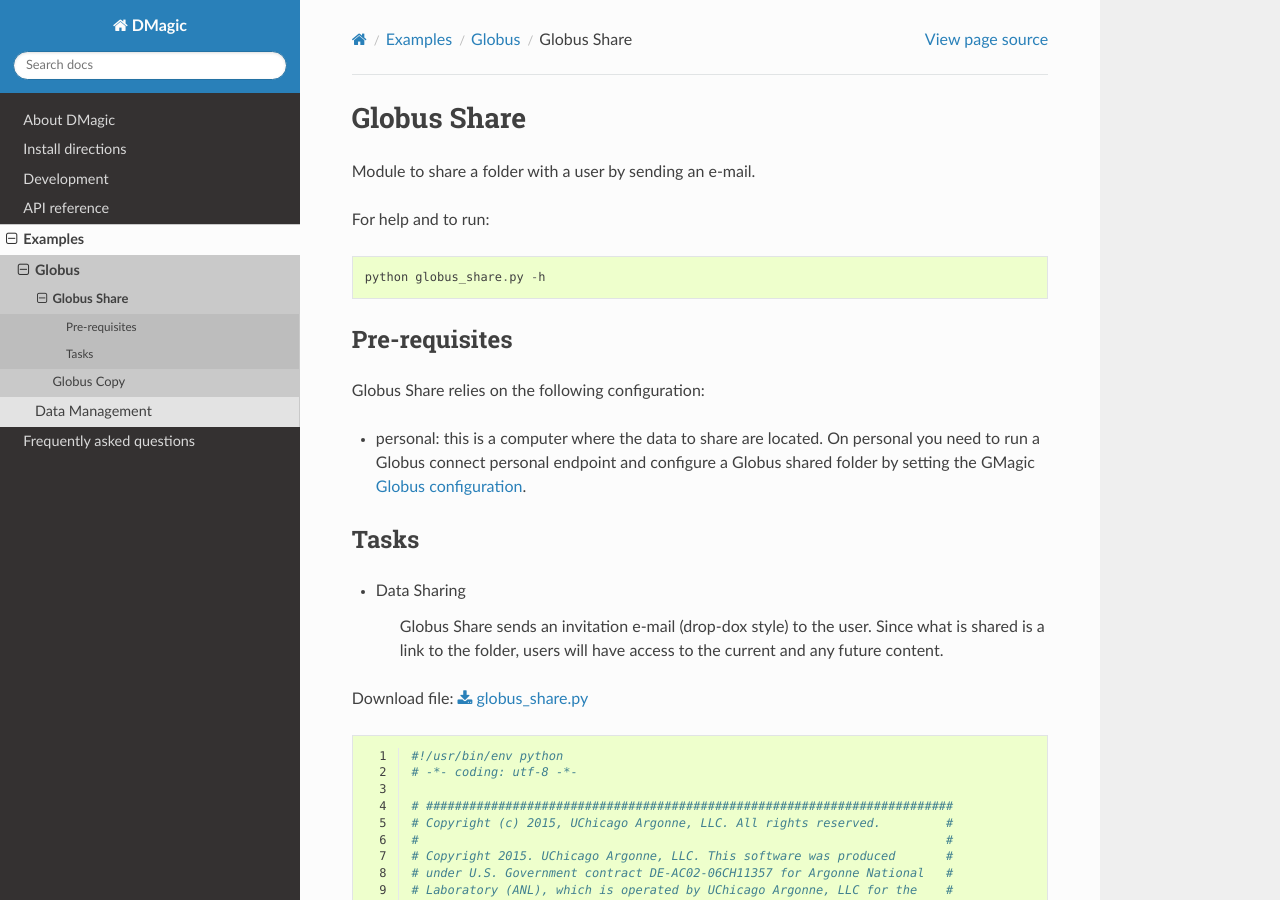
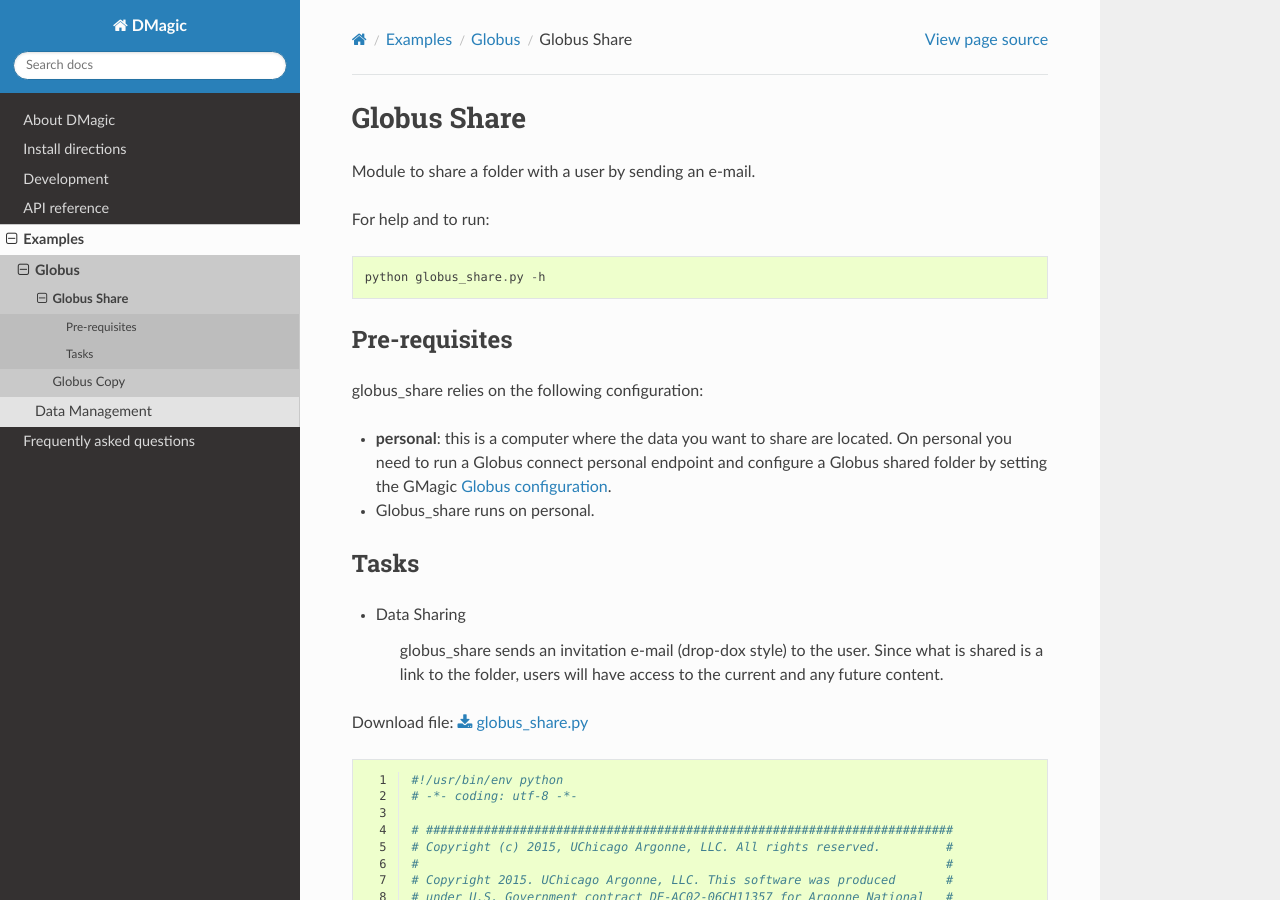
Before and after one commit to xray-imaging/DMagic, a Sphinx documentation site: the page built from doc/source/demo/doc.demo.globus_share.rst, in a window 1280 px wide and 900 px high. Built offline with Sphinx 7.4.7 and the Read the Docs theme 2.0.0, drawn with Linux system fonts in a browser that asks for light colours.

Commit message:
update the docs

```diff
--- a/doc/source/demo/doc.demo.globus_share.rst
+++ b/doc/source/demo/doc.demo.globus_share.rst
@@ -10,9 +10,11 @@
 Pre-requisites
 ++++++++++++++
 
-Globus Share relies on the following configuration:
+globus_share relies on the following configuration:
 
-- personal: this is a computer where the data to share are located. On personal you need to run a Globus connect personal endpoint and configure a Globus shared folder by setting the GMagic `Globus configuration <https://github.com/decarlof/DMagic/blob/master/config/globus.ini>`__.
+- **personal**: this is a computer where the data you want to share are located. On personal you need to run a Globus connect personal endpoint and configure a Globus shared folder by setting the GMagic `Globus configuration <https://github.com/decarlof/DMagic/blob/master/config/globus.ini>`__.
+
+- Globus_share runs on personal.
 
 
 Tasks
@@ -20,7 +22,7 @@
 
 - Data Sharing
 
-    Globus Share sends an invitation e-mail (drop-dox style) to the user. Since what is shared is a link to the folder, users will have access to the current and any future content.
+    globus_share sends an invitation e-mail (drop-dox style) to the user. Since what is shared is a link to the folder, users will have access to the current and any future content.
 
 
 Download file: :download:`globus_share.py
```
